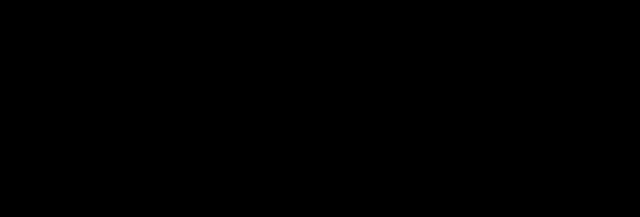
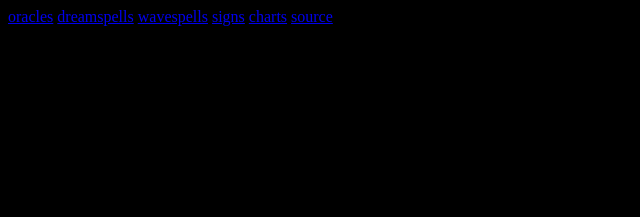
Before and after one commit to MTadder/MayanLaboratory, a plain HTML site: page index.html in a window 1280 px wide. Shown: the whole page, without its empty margins (0-640 px from the left). Drawn offline with Linux system fonts and the light colour scheme.

Commit message:
added template navigation & cleaned up

```diff
--- a/index.html
+++ b/index.html
@@ -1,5 +1,5 @@
 <!doctype html>
-<html lang="en">
+<html lang="EN">
   <head>
     <meta charset="UTF-8">
     <link rel="STYLESHEET" type="text/css" href="LabStyles.css">
@@ -7,10 +7,20 @@
     <title>Mayan Laboratory</title>
   </head>
   <body>
-    <canvas id="MayanCanvas"></canvas>
+    <nav id="Mayan Nav">
+      <div id="Mayan Nav Linkers">
+        <a href="#">oracles</a>
+        <a href="#">dreamspells</a>
+        <a href="#">wavespells</a>
+        <a href="#">signs</a>
+        <a href="#">charts</a>
+        <a href="#">source</a>
+      </div>
+    </nav>
+    <canvas id="Mayan Canvas"></canvas>
     <script src="Laboratory.js" type="application/javascript"></script>
-    <footer id="LabFooter">
-      <h3 id="LabFooter Author">developed by LM-017</h3>
+    <footer id="Lab Footer">
+      <p id="Lab Footer Author">developed by LM-017</p>
     </footer>
   </body>
 </html>
```
